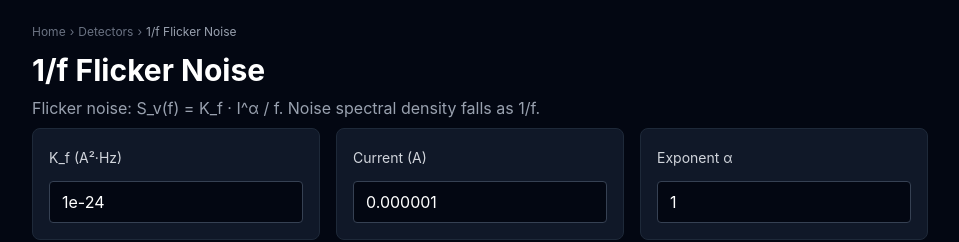
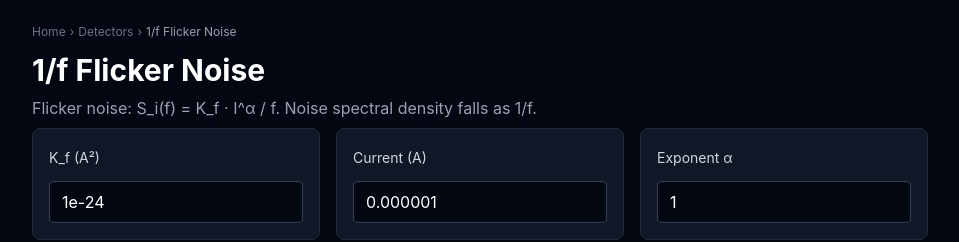
Before and after one commit to Lazfiz/photonics-calculators, a Next.js app: page /detectors/flicker-noise in a window 1280 px wide. Shown: the top 242 px of the page, without its empty margins (160-1119 px from the left). Built offline with nearby package versions, Linux system fonts and the light colour scheme; no server answers.

Commit message:
fix(flicker-noise): fix S_v→S_i label and K_f unit (#297/524)

```diff
--- a/src/app/detectors/flicker-noise/page-client.tsx
+++ b/src/app/detectors/flicker-noise/page-client.tsx
@@ -26,9 +26,9 @@ export default function FlickerNoisePage() {
   const cornerFreq = kf * current ** alpha / thermalPSD;
 
   return (
-    <CalculatorShell backHref="/detectors" backLabel="Detectors" title="1/f Flicker Noise" description="Flicker noise: S_v(f) = K_f · I^α / f. Noise spectral density falls as 1/f.">
+    <CalculatorShell backHref="/detectors" backLabel="Detectors" title="1/f Flicker Noise" description="Flicker noise: S_i(f) = K_f · I^α / f. Noise spectral density falls as 1/f.">
       <div className="grid gap-4 sm:grid-cols-2 lg:grid-cols-3 mb-8">
-        <ValidatedNumberInput label="K_f (A²·Hz)" value={kf} onChange={setKf} step="1e-25" />
+        <ValidatedNumberInput label="K_f (A²)" value={kf} onChange={setKf} step="1e-25" />
         <ValidatedNumberInput label="Current (A)" value={current} onChange={setCurrent} step="1e-7" />
         <ValidatedNumberInput label="Exponent α" value={alpha} onChange={setAlpha} step="0.1" />
         <ValidatedNumberInput label="f_low (Hz)" value={fLow} onChange={setFLow} />
```
